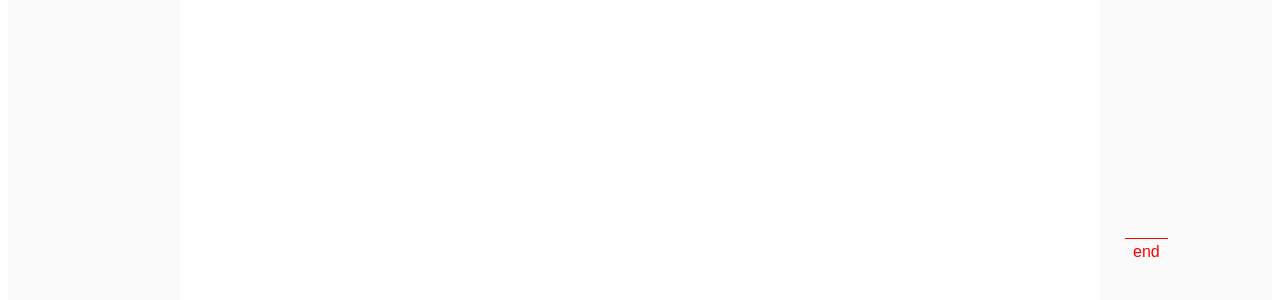
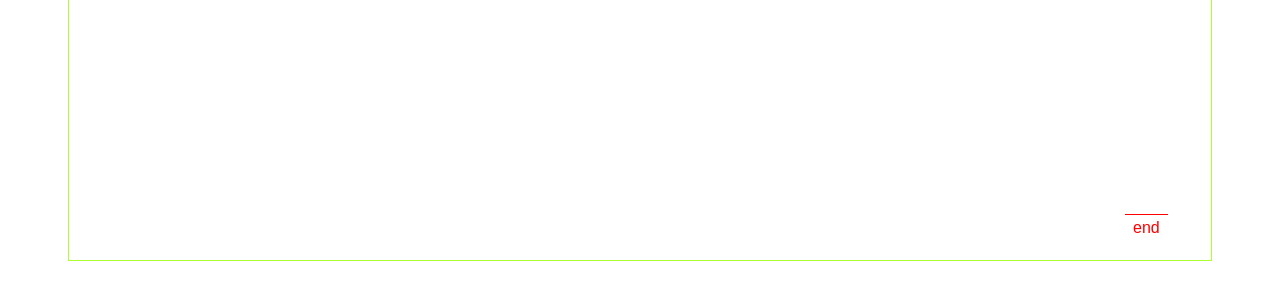
Before and after one commit to Adman59/Portfolio, a Next.js app: page / in a window 1280 px wide. Shown: the part 1674-1974 px from the top of the page. Built offline with nearby package versions, Linux system fonts and the light colour scheme.

Commit message:
hero exercice with gsap

```diff
--- a/src/app/page.module.css
+++ b/src/app/page.module.css
@@ -18,28 +18,14 @@
 }
 
 .main {
-  display: flex;
   min-height: 100vh;
   width: 100%;
-  max-width: 800px;
-  flex-direction: column;
-  align-items: flex-start;
-  justify-content: space-between;
   background-color: var(--foreground);
   padding: 120px 60px;
 }
 
-.intro {
-  display: flex;
-  flex-direction: column;
-  align-items: flex-start;
-  text-align: left;
-  gap: 24px;
-}
-
 .intro h1 {
-  max-width: 320px;
-  font-size: 40px;
+  font-size: 64px;
   font-weight: 600;
   line-height: 48px;
   letter-spacing: -2.4px;
--- a/src/app/page.tsx
+++ b/src/app/page.tsx
@@ -1,6 +1,6 @@
-import Image from "next/image";
-import styles from "./page.module.css";
-import Hero from "@/components/Hero/Hero";
+import Image from 'next/image';
+import styles from './page.module.css';
+import Hero from '@/components/Hero/Hero';
 
 export default function Home() {
   return (
--- a/src/components/Hero/Hero.module.scss
+++ b/src/components/Hero/Hero.module.scss
@@ -1,5 +1,7 @@
 .hero {
   padding: 80px;
+  perspective: 1200px;
+  border: 1px solid greenyellow;
 }
 
 .title {
@@ -64,6 +66,7 @@
 .cards {
   display: flex;
   gap: 2rem;
+  margin-bottom: 2rem;
 
   .card {
     width: 200px;
@@ -78,15 +81,14 @@
 
 .imageWrapper {
   width: 100%;
-  height: 800px;
+  height: 320px;
   overflow: hidden;
+  transform-style: preserve-3d;
 }
 
 .image {
   width: 100%;
   height: 100%;
   object-fit: cover;
-
-  /* Masque initial */
-  clip-path: inset(0 0 100% 0);
+  will-change: transform;
 }
--- a/src/components/Hero/Hero.tsx
+++ b/src/components/Hero/Hero.tsx
@@ -5,7 +5,7 @@ import gsap from 'gsap';
 import ScrollTrigger from 'gsap/ScrollTrigger';
 import styles from './Hero.module.scss';
 import Image from 'next/image';
-import imageTest from '../../../public/wallpaper2.jpg'
+import imageTest from '../../../public/wallpaper2.jpg';
 
 gsap.registerPlugin(ScrollTrigger);
 
@@ -18,87 +18,58 @@ useEffect(() => {
     const container = containerRef.current;
     if (!title || !container) return;
 
-  const cards = gsap.utils.toArray<HTMLElement>(`.${styles.card}`);
-
-  const handleMouseMove = (e: MouseEvent) => {
-    if (!container) return;
-
-    const rect = container.getBoundingClientRect();
-
-    const centerX = rect.left + rect.width / 2;
-    const centerY = rect.top + rect.height / 2;
-
-    const x = (e.clientX - centerX) / rect.width;
-    const y = (e.clientY - centerY) / rect.height;
-
-    gsap.to(cards, {
-      x: x * 20,
-      y: y * 20,
-      duration: 0.8,
-      ease: 'power3.out',
-      stagger: 0.04,
-    });
-  };
-
-  container.addEventListener('mousemove', handleMouseMove);
-
     const ctx = gsap.context(() => {
       const tl = gsap.timeline({
         scrollTrigger: {
           trigger: container,
-        start: 'top top',
+          start: 'top bottom',
           end: '+=120%',
           scrub: 1,
-        pin: true,
-        anticipatePin: 1,
           markers: true,
         },
       });
 
       tl.from(`.${styles.char}`, {
-      y: 60,
+        y: 40,
         opacity: 0,
-      stagger: 0.04,
+        stagger: 0.025,
         ease: 'power3.out',
-    })
-      .from(
+      });
+      tl.from(
         `.${styles.subtitle}`,
         {
-          y: 30,
+          y: 20,
           opacity: 0,
           ease: 'power3.out',
         },
-        '-=0.3'
-      )
-      .from(
+        '-=0.4'
+      );
+      tl.from(
         `.${styles.card}`,
         {
-          y: 40,
+          x: 30,
           opacity: 0,
-          scale: 0.95,
-          stagger: 0.12,
-          ease: 'power3.out',
+          scale: 0.9,
+          stagger: 0.04,
+          ease: 'power1.inOut',
         },
         '-=0.3'
       );
-
       tl.fromTo(
         `.${styles.image}`,
         {
-        clipPath: 'inset(0 0 100% 0)',
+          clipPath: 'inset(0 100% 0 100%)',
         },
         {
-        clipPath: 'inset(0 0 0% 0)',
-        ease: 'power3.out',
+          clipPath: 'inset(0 0% 0 0%)',
+          ease: 'expo.out',
           duration: 1,
         },
         '-=0.4'
       );
-
     }, container);
 
     return () => {
-    container.removeEventListener('mousemove', handleMouseMove);
       ctx.revert();
     };
   }, []);
@@ -113,9 +84,7 @@ useEffect(() => {
         ))}
       </h1>
 
-      <p className={styles.subtitle}>
-        UI / UX – Motion – Interaction
-      </p>
+      <p className={styles.subtitle}>UI / UX – Motion – Interaction</p>
 
       <div className={styles.cards}>
         <div className={styles.card}>Motion</div>
@@ -123,11 +92,7 @@ useEffect(() => {
         <div className={styles.card}>Code</div>
       </div>
       <div className={styles.imageWrapper}>
-        <Image
-          src={imageTest}
-          alt=""
-          className={styles.image}
-        />
+        <Image src={imageTest} alt="" className={styles.image} />
       </div>
     </section>
   );
```
Also changed, not shown: 1 other file (tests, documents, lock files or other folders). Lines whose indentation alone changed are shown as unchanged.
